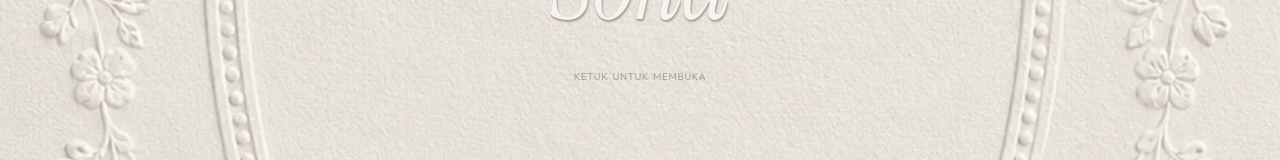
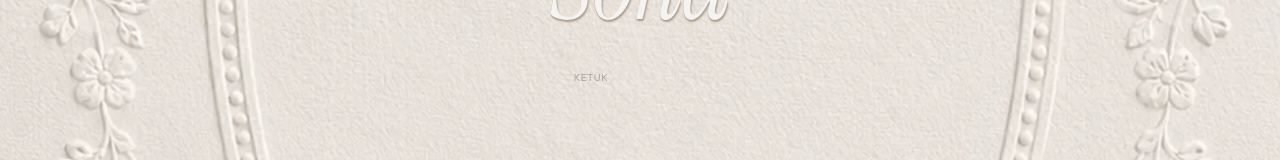
Before and after one commit to ubaidkhoiri/weddubdsow, a Svelte app in the folder web/: page / in a window 1280 px wide. Shown: the part 450-610 px from the top of the page. Built offline with nearby package versions, Linux system fonts and the light colour scheme.

Commit message:
fix: delay entrance menang spesifisitas

```diff
--- a/web/src/App.svelte
+++ b/web/src/App.svelte
@@ -622,23 +622,23 @@
 			animation: mono-word-in var(--duration-base) var(--ease-out) both;
 		}
 
-		.cover-inner .m-line:nth-child(1) {
+		.cover:not(.pre) .cover-inner .m-line:nth-child(1) {
 			animation-delay: 200ms;
 		}
 
-		.cover-inner .m-line:nth-child(2) {
+		.cover:not(.pre) .cover-inner .m-line:nth-child(2) {
 			animation-delay: 500ms;
 		}
 
-		.tap-hint .h-word:nth-child(1) {
+		.cover:not(.pre) .tap-hint .h-word:nth-child(1) {
 			animation-delay: 800ms;
 		}
 
-		.tap-hint .h-word:nth-child(2) {
+		.cover:not(.pre) .tap-hint .h-word:nth-child(2) {
 			animation-delay: 1100ms;
 		}
 
-		.tap-hint .h-word:nth-child(3) {
+		.cover:not(.pre) .tap-hint .h-word:nth-child(3) {
 			animation-delay: 1400ms;
 		}
 
```
